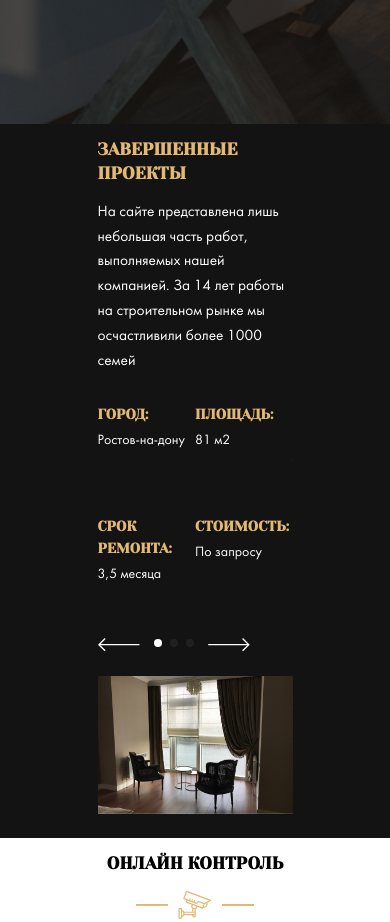
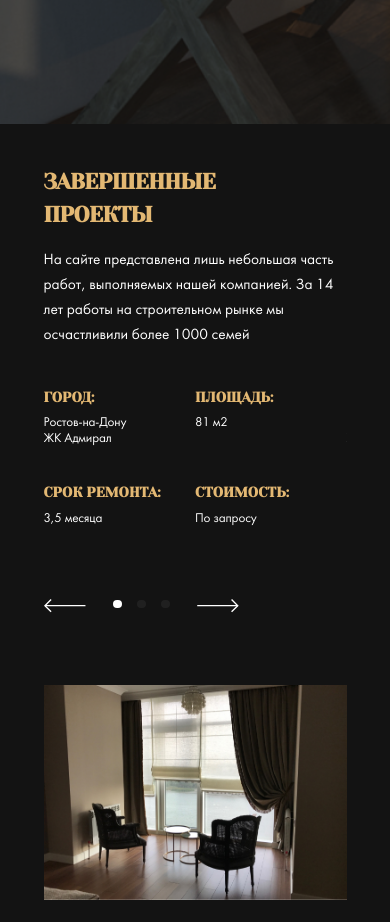
Before and after one commit to BRITVA-hp/repair-design, a website: page index.html in a window 390 px wide. Shown: the part 720-1642 px from the top of the page. Drawn offline with nearby package versions, Linux system fonts and the light colour scheme; files whose address does not match are found by name.

Commit message:
feat: add PP for section projects

```diff
--- a/index.html
+++ b/index.html
@@ -74,10 +74,10 @@
                   <div class="swiper-slide">
                     <div class="swiper-slide__text">
                       <h3 class="swiper-slide__heading">Город:</h3>
-                      <span class="swiper-slide__value">Ростов-на-дону</span>
+                      <span class="swiper-slide__value">Ростов-на-Дону<br>ЖК Адмирал</span>
                     </div>
                     <!-- /.swiper-slide__text -->
-                    <div class="swiper-slide__text">
+                    <div class="swiper-slide__text swiper-slide__text--right">
                       <h3 class="swiper-slide__heading">Площадь:</h3>
                       <span class="swiper-slide__value">81 м2</span>
                     </div>
@@ -87,7 +87,7 @@
                       <span class="swiper-slide__value">3,5 месяца</span>
                     </div>
                     <!-- /.swiper-slide__text -->
-                    <div class="swiper-slide__text">
+                    <div class="swiper-slide__text swiper-slide__text--right">
                       <h3 class="swiper-slide__heading">Стоимость:</h3>
                       <span class="swiper-slide__value">По запросу</span>
                     </div>
@@ -99,8 +99,8 @@
                       <span class="swiper-slide__value">Ростов-на-Дону<br>ЖК Адмирал</span>
                     </div>
                     <!-- /.swiper-slide__text -->
-                    <div class="swiper-slide__text">
-                      <h3 class="swiper-slide__heading">Площадь:</h3>
+                    <div class="swiper-slide__text swiper-slide__text--right">
+                      <h3 class="swiper-slide__heading ">Площадь:</h3>
                       <span class="swiper-slide__value">81 м2</span>
                     </div>
                     <!-- /.swiper-slide__text -->
@@ -109,7 +109,7 @@
                       <span class="swiper-slide__value">3,5 месяца</span>
                     </div>
                     <!-- /.swiper-slide__text -->
-                    <div class="swiper-slide__text">
+                    <div class="swiper-slide__text swiper-slide__text--right">
                       <h3 class="swiper-slide__heading">Стоимость:</h3>
                       <span class="swiper-slide__value">По запросу</span>
                     </div>
@@ -123,7 +123,7 @@
                     </div>
 
                     <!-- /.swiper-slide__text -->
-                    <div class="swiper-slide__text">
+                    <div class="swiper-slide__text swiper-slide__text--right">
                       <h3 class="swiper-slide__heading">Площадь:</h3>
                       <span class="swiper-slide__value">81 м2</span>
                     </div>
@@ -133,7 +133,7 @@
                       <span class="swiper-slide__value">3,5 месяца</span>
                     </div>
                     <!-- /.swiper-slide__text -->
-                    <div class="swiper-slide__text">
+                    <div class="swiper-slide__text swiper-slide__text--right swiper-slide__text--bottom">
                       <h3 class="swiper-slide__heading">Стоимость:</h3>
                       <span class="swiper-slide__value">По запросу</span>
                     </div>
@@ -153,20 +153,20 @@
             <!-- /.swiper-container -->
           </div>
           <!-- /.col-50 -->
-          <div class="col-50">
+          <div class="col-50 ">
             <!-- Slider main container -->
-            <div class="swiper-container">
+            <div class="swiper-container swiper-container--right">
               <!-- Additional required wrapper -->
               <div class="swiper-wrapper swiper-no-swiping">
                   <!-- Slides -->
                   <div class="swiper-slide">
-                    <img src="img/projects/project.jpg" alt="">
+                    <img src="img/projects/project.jpg" alt="" class="swiper-slide__img">
                   </div>
                   <div class="swiper-slide">
-                    <img src="img/projects/project.jpg" alt="">
+                    <img src="img/projects/project.jpg" alt="" class="swiper-slide__img">
                   </div>
                   <div class="swiper-slide">
-                    <img src="img/projects/project.jpg" alt="">
+                    <img src="img/projects/project.jpg" alt="" class="swiper-slide__img">
                   </div>
               </div>
             </div>
--- a/js/main.js
+++ b/js/main.js
@@ -93,6 +93,6 @@ $(document).ready(function () {
   var prev = $('.swiper-button-prev');
   var bullets = $('.swiper-pagination');
 
-  next.css('left', prev.width() + bullets.width() + 10 + 10)
-  bullets.css('left', prev.width() + 10)
+  next.css('left', prev.width() + bullets.width() + 20 + 20)
+  bullets.css('left', prev.width() + 20)
 });
--- a/sass/_media.sass
+++ b/sass/_media.sass
@@ -5,6 +5,18 @@
     &__item
       margin-right: 1rem
 @media screen and ( max-width: 992px  )
+  .swiper
+    &-container
+      &--right
+        margin: 0
+    &-slide
+      &__img
+        min-width: 0
+        max-width: 100%
+        height: auto
+      &__text
+        &--right
+          margin-left: 0
   .nav
     display: none
   .hero
@@ -14,6 +26,8 @@
       margin-left: 0
 @media screen and ( max-width: 925px  )
   .col-50
+    width: 90%
+    padding: 2rem
     margin-bottom: 2rem
   .row
     flex-direction: column
@@ -46,6 +60,12 @@
       &__text
         font-size: 14px
 @media screen and ( max-width: 570px  )
+  .section
+    &-title
+      &__text
+        max-width: 27rem
+  .col-50
+    width: 90%
   .logo
     margin-left: 3rem
   .title
@@ -71,6 +91,11 @@
       text-decoration: none
     &__button
       display: none
+@media screen and ( max-width: 300px  )
+  .hero
+    &__button
+      min-width: 100%
+      max-width: 100%
 @media screen and ( max-height: 530px  )
   .hero
     &::after
--- a/sass/_settings.sass
+++ b/sass/_settings.sass
@@ -20,7 +20,9 @@ sup
     &--left
       text-align: left
     &__heading
-      line-height: 138.6%
+      letter-spacing: -0.03em
+      font-size: 1.82rem
+      line-height: 2.7rem
       text-transform: uppercase
       font-family: 'Yeseva One', cursive
       &--primary
@@ -30,11 +32,12 @@ sup
       align-items: center
       &::after
         content: ''
-        width: 6.57rem
+        width: 6.65rem
         height: 2px
         background-color: $primary
-        margin-left: 2rem
+        margin-left: 2.4rem
     &__text
+      margin-bottom: 2.5rem
       font-size: 1.28rem
       line-height: 2.07rem
       max-width: 31.57rem
--- a/sass/templates/_projects.sass
+++ b/sass/templates/_projects.sass
@@ -1,22 +1,37 @@
 .swiper
+  &-container
+    &--right
+      margin-left: -1.1rem
+      margin-top: 1.8rem
   &-slide
     display: flex
     flex-wrap: wrap
+    &__img
+      min-width: 48rem
     &__text
       flex-basis: 50%
-      margin-bottom: 2.42rem
+      margin-bottom: 0.2rem
       padding-bottom: 2rem
+      &--bottom
+        margin-bottom: 5.2rem
+      &--right
+        margin-left: -6.8rem
     &__heading
       font-family: 'Yeseva One', cursive
       text-transform: uppercase
       font-size: 1.285rem
-      line-height: 1.78rem
+      line-height: 1.79rem
       color: $primary
-      margin-bottom: 0.64rem
+      margin-top: 0.7rem
+      margin-bottom: 0.58rem
     &__value
+      letter-spacing: -0.01em
+      font-size: 1.1rem
       font-family: 'Futura Book'
   &-pagination
     &-bullet
+      width: 0.7rem
+      height: 0.7rem
       background-color: rgba($light, 0.3)
       &-active
         background-color: $light
@@ -37,3 +52,5 @@
 .swiper-container-horizontal>.swiper-pagination-bullets
   width: auto
   bottom: 0
+.swiper-container-horizontal>.swiper-pagination-bullets .swiper-pagination-bullet
+  margin: 0 0.65rem
```
Also changed, not shown: css/style.css.
